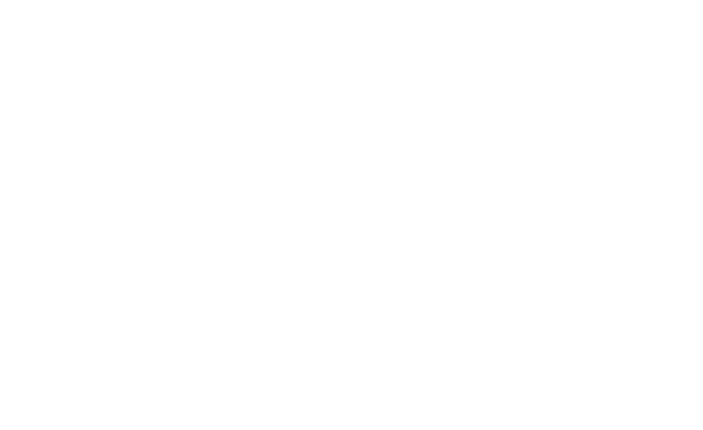
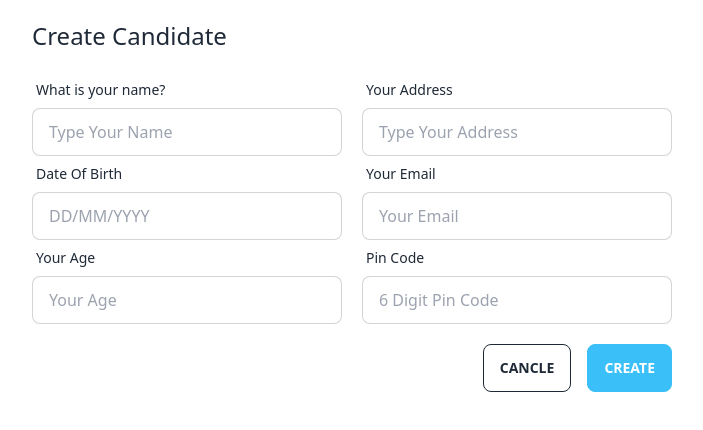
Before and after one commit to SaymanRabbi/deskala-task, a React (Create React App) app: page /candidateform in a window 1280 px wide. Before the commit this address had no page. Shown: the top 430 px of the page, without its empty margins (288-991 px from the left). Built offline with nearby package versions, Linux system fonts and the light colour scheme.

Commit message:
candidate page

```diff
--- a/package.json
+++ b/package.json
@@ -9,6 +9,7 @@
     "daisyui": "^2.15.3",
     "firebase": "^9.8.3",
     "react": "^18.1.0",
+    "react-datepicker": "^4.8.0",
     "react-dom": "^18.1.0",
     "react-firebase-hooks": "^5.0.3",
     "react-hook-form": "^7.32.0",
--- a/src/App.js
+++ b/src/App.js
@@ -3,6 +3,7 @@
 import { Routes, Route} from "react-router-dom";
 import Login from './Components/Login/Login';
 import Candidate from './Components/Candidate/Candidate';
+import CandidateCreation from './Components/CandidateCreation/CandidateCreation';
 
 function App() {
   return (
@@ -11,6 +12,7 @@
         <Route path='/' element={<Login/>}></Route>
         <Route path='/signup' element={<SignUp/>}></Route>
         <Route path='/candidate' element={<Candidate/>}></Route>
+        <Route path='/candidateform' element={<CandidateCreation/>}></Route>
       </Routes>
     </div>
   );
--- a/src/Components/Candidate/Candidate.js
+++ b/src/Components/Candidate/Candidate.js
@@ -1,9 +1,46 @@
-import React from 'react';
+import React, { useEffect, useState } from 'react';
 
 const Candidate = () => {
+  const [candidate, setCandidate] = useState([])
+  useEffect(() => {
+    fetch('http://localhost:5000/candidate').then(res=>res.json()).then(data=>setCandidate(data))
+  },[])
     return (
         <div>
-            <h2>Candidate</h2>
+            <h2 className='text-2xl font-bold'>Candidate List</h2>
+            <div class="overflow-x-auto">
+  <table class="table table-compact w-full">
+    <thead>
+      <tr>
+        <th></th>
+        <th>Name</th>
+        <th>Date Of Birth </th>
+        <th>Email</th>
+        <th>Result</th>
+      </tr>
+    </thead>
+    <tbody>
+              {
+                candidate.map((candi,index)=> <tr key={index}>
+                  <th>{index}</th>
+                  <td>{candi.name}</td>
+                  <td>{candi.state}</td>
+                  <td>{candi.Address}</td>
+                  <td>
+                  <select class="select select-bordered select-sm lg:w-2/4 md:3/4 w-full max-w-xs">
+
+                  {
+                        candi.result.map(select => <option>{select}</option>)
+
+                  }
+                </select>
+
+                  </td>
+                </tr>)
+     }
+    </tbody>
+  </table>
+</div>
         </div>
     );
 };
--- a/src/Components/CandidateCreation/CandidateCreation.js
+++ b/src/Components/CandidateCreation/CandidateCreation.js
@@ -0,0 +1,83 @@
+import React, { useState } from 'react';
+import DatePicker from "react-datepicker";
+import "react-datepicker/dist/react-datepicker.css";
+import { useForm } from "react-hook-form";
+const CandidateCreation = () => {
+    const [selectedDate, setSelectedDate] = useState(null);
+    const { register, handleSubmit} = useForm();
+    const onSubmit = data => {
+        const name = data.name;
+        const address = data.adress;
+        const email = data.email
+        const age = data.number
+        const pin = data.pin
+        const date =(selectedDate.toString()).slice(0,15)
+
+    };
+    return (
+        <div className='' style={{ minHeight: '100vh' }}>
+            <form action="" className=' lg:w-2/4 mx-auto' onSubmit={handleSubmit(onSubmit)}>
+            <h2 className='text-2xl my-5'>Create Candidate</h2>
+                <div className='flex gap-5'>
+                <div class="form-control w-full ">
+         <label class="label">
+        <span class="label-text">What is your name?</span>
+         </label>
+                        <input type="text" placeholder="Type Your Name" class="input input-bordered w-full" required {...register("name")} />
+                    </div>
+                    <div class="form-control w-full ">
+         <label class="label">
+        <span class="label-text">Your Address</span>
+         </label>
+          <input type="text" placeholder="Type Your Address" class="input input-bordered w-full" required {...register("adress")}/>
+        </div>
+                </div>
+                  <div className='flex gap-5'>
+                <div class="form-control w-full ">
+         <label class="label">
+        <span class="label-text">Date Of Birth</span>
+         </label>
+         <DatePicker
+                  name="date"
+                  className="w-full max-w-lg input-bordered input"
+                  selected={selectedDate}
+                  onChange={(date) => setSelectedDate(date)}
+                  placeholderText={"DD/MM/YYYY"}
+                  showYearDropdown
+                    required
+                    withPortal
+                            scrollableYearDropdown
+
+                />
+                    </div>
+                    <div class="form-control w-full ">
+         <label class="label">
+        <span class="label-text">Your Email</span>
+         </label>
+          <input type="email" placeholder="Your Email" class="input input-bordered w-full"  required {...register("email")}/>
+        </div>
+                </div>
+                <div className='flex gap-5'>
+                <div class="form-control w-full ">
+         <label class="label">
+        <span class="label-text">Your Age</span>
+         </label>
+         <input type="number" placeholder="Your Age" class="input input-bordered w-full" required {...register("number")}/>
+                    </div>
+                    <div class="form-control w-full ">
+         <label class="label">
+        <span class="label-text">Pin Code</span>
+         </label>
+          <input type="number" placeholder="6 Digit Pin Code" class="input input-bordered w-full" required {...register("pin")}/>
+        </div>
+                </div>
+                <div className='flex gap-4 mt-5 justify-end'>
+                <button className='btn btn-outline' type="button">Cancle</button>
+                <button type='submit' className='btn  btn-info text-white'>Create</button>
+                </div>
+            </form>
+        </div>
+    );
+};
+
+export default CandidateCreation;
```
Also changed, not shown: public/fakeData.json (+14 -8 lines), 1 other file (tests, documents, lock files or other folders).
